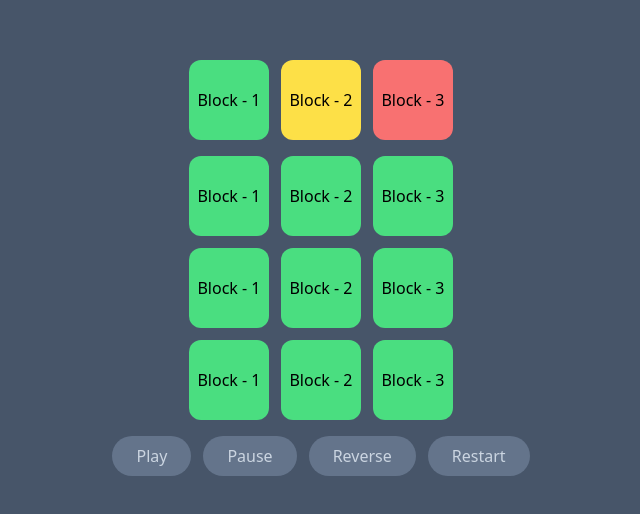
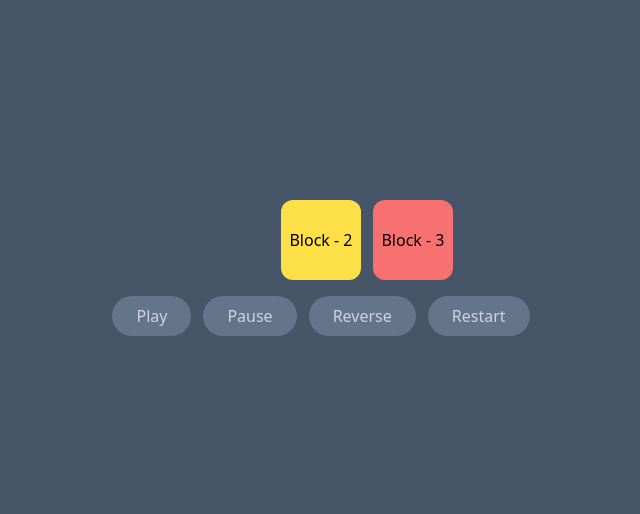
Before and after one commit to Ali-Hsv/Training, a website built with Vite: page GSAP/index.html in a window 1280 px wide. Shown: the part 132-646 px from the top of the page, without its empty margins (319-959 px from the left). Built offline with nearby package versions, Linux system fonts and the light colour scheme.

Commit message:
Keyframes - GSAP

```diff
--- a/GSAP/index.html
+++ b/GSAP/index.html
@@ -17,7 +17,7 @@
         <div class="block3 item-list"><span>Block - 3</span></div>
       </div>
 
-      <div class="grid grid-cols-3 grid-rows-3 gap-3">
+      <!-- <div class="grid grid-cols-3 grid-rows-3 gap-3">
         <div class="block1 item-list-grid"><span>Block - 1</span></div>
         <div class="block1 item-list-grid"><span>Block - 2</span></div>
         <div class="block1 item-list-grid"><span>Block - 3</span></div>
@@ -27,7 +27,7 @@
         <div class="block1 item-list-grid"><span>Block - 1</span></div>
         <div class="block1 item-list-grid"><span>Block - 2</span></div>
         <div class="block1 item-list-grid"><span>Block - 3</span></div>
-      </div>
+      </div> -->
 
       <div class="flex gap-3">
         <div id="play" class="button bg-slate-500 text-slate-300 hover:bg-slate-400 hover:text-slate-200 transition duration-100 ease-in">Play</div>
--- a/GSAP/src/main.js
+++ b/GSAP/src/main.js
@@ -166,3 +166,13 @@ import gsap from 'gsap'
 //     amount: 0.6, //* total stagger allocation time
 //   }
 // });
+
+//! - Keyframes  ->
+
+gsap.to('.block1', {
+  keyframes: [
+    {x: -100, duration: 0.3, ease: 'power1.out'}, //* 1st frame
+    {y: -50, duration: 0.2, ease: 'power2.out'}, //* 2nd frame
+    {opacity: 0, duration: 0.2} //* frame 3
+  ]
+})
```
